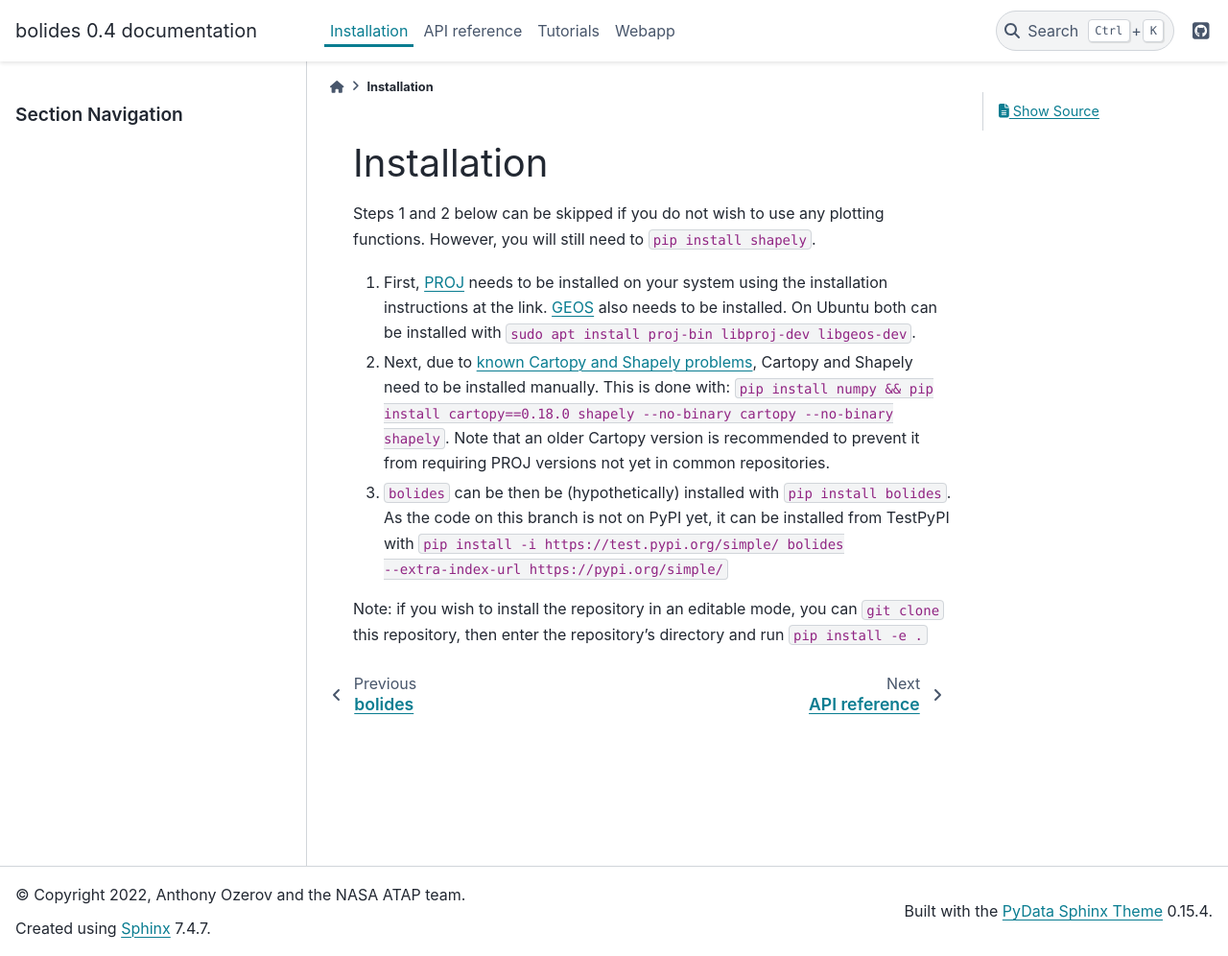
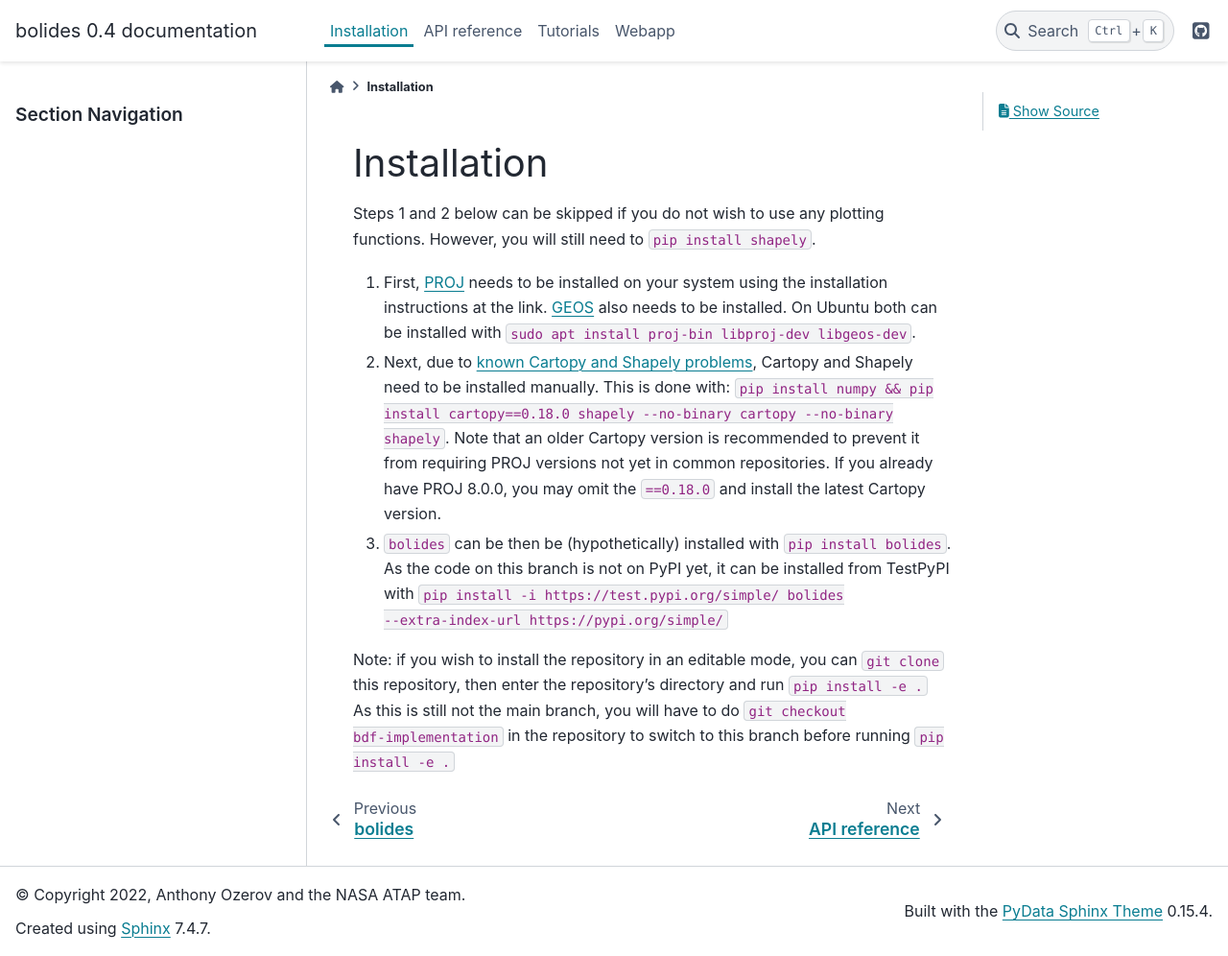
Before and after one commit to SETI/bolides, a Sphinx documentation site: the page built from docs/installation.rst, in a window 1280 px wide and 996 px high. Shown: the whole window at 96% size. Built offline with Sphinx 7.4.7 and the PyData theme 0.15.4, drawn with Linux system fonts in a browser that asks for light colours; pages that are not in the unit, such as notebooks, are missing from menus.

Commit message:
update docs

```diff
--- a/README.rst
+++ b/README.rst
@@ -36,10 +37,11 @@ All package documentation is hosted at `bolides.readthedocs.io <https://bolides.
 Steps 1 and 2 below can be skipped if you do not wish to use any plotting functions. However, you will still need to ``pip install shapely``.
 
 #. First, `PROJ <https://proj.org/install.html>`_ needs to be installed on your system using the installation instructions at the link. `GEOS <https://libgeos.org/usage/install/>`_ also needs to be installed. On Ubuntu both can be installed with ``sudo apt install proj-bin libproj-dev libgeos-dev``.
-#. Next, due to `known Cartopy and Shapely problems <https://github.com/SciTools/cartopy/issues/738>`_, Cartopy and Shapely need to be installed manually. This is done with: ``pip install numpy && pip install cartopy==0.18.0 shapely --no-binary cartopy --no-binary shapely``. Note that an older Cartopy version is recommended to prevent it from requiring PROJ versions not yet in common repositories.
+#. Next, due to `known Cartopy and Shapely problems <https://github.com/SciTools/cartopy/issues/738>`_, Cartopy and Shapely need to be installed manually. This is done with: ``pip install numpy && pip install cartopy==0.18.0 shapely --no-binary cartopy --no-binary shapely``. Note that an older Cartopy version is recommended to prevent it from requiring PROJ versions not yet in common repositories. If you already have PROJ 8.0.0, you may omit the ``==0.18.0`` and install the latest Cartopy version.
 #. ``bolides`` can be then be (hypothetically) installed with ``pip install bolides``. As the code on this branch is not on PyPI yet, it can be installed from TestPyPI with ``pip install -i https://test.pypi.org/simple/ bolides --extra-index-url https://pypi.org/simple/``
 
-Note: if you wish to install the repository in an editable mode, you can ``git clone`` this repository, then enter the repository's directory and run ``pip install -e .``
+| Note: if you wish to install the repository in an editable mode, you can ``git clone`` this repository, then enter the repository's directory and run ``pip install -e .``
+| As this is still not the main branch, you will have to do ``git checkout bdf-implementation`` in the repository to switch to this branch before running ``pip install -e .``
 
 **Tutorial**
 
--- a/docs/reference/crs.rst
+++ b/docs/reference/crs.rst
@@ -11,8 +11,8 @@ for documentation on their projections.
 
 `bolides` also provides a few of its own projections, which you can see below.
 
-Coordinate Reference System API
-~~~~~~~~~~~~~~~~~~~~~~~~~~~~~~~
+Built-in Coordinate Reference Systems
+~~~~~~~~~~~~~~~~~~~~~~~~~~~~~~~~~~~~~
 
 .. autosummary::
    :toctree: api/
--- a/docs/webapp/index.rst
+++ b/docs/webapp/index.rst
@@ -3,4 +3,4 @@
 Webapp
 ------
 
-``bolides`` supports an interactive data visualization webapp. Advanced users can run their own version locally by running ``python3 app.py`` in the ``webapp`` subdirectory of the repository. Note that this requires additional dependencies like ``plotly`` and ``dash``. A prototype public instance is currently hosted `here <http://bolides.aozerov.com>`_.
+``bolides`` supports an interactive data visualization webapp. Advanced users can run their own version locally by running ``python3 app.py`` in the ``webapp`` subdirectory of the repository. Note that this requires additional dependencies like ``plotly`` and ``dash``. A prototype public instance is currently hosted `here <https://bolides.aozerov.com>`_.
```
Also changed, not shown: other parts of README.rst (+2 -1 lines).
